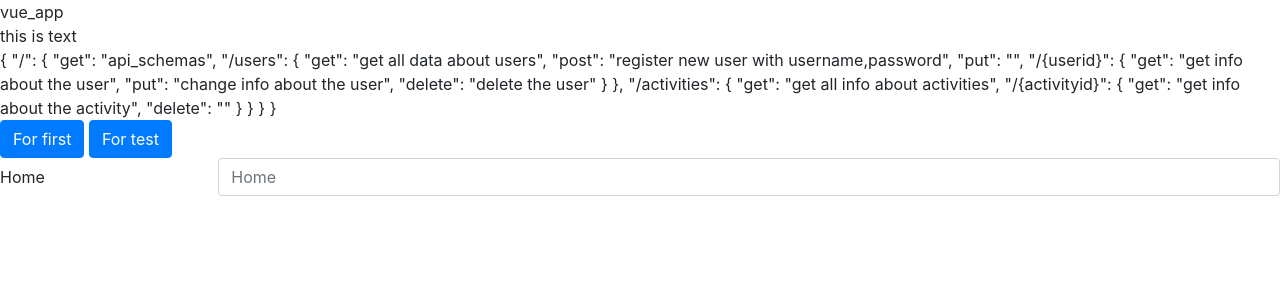
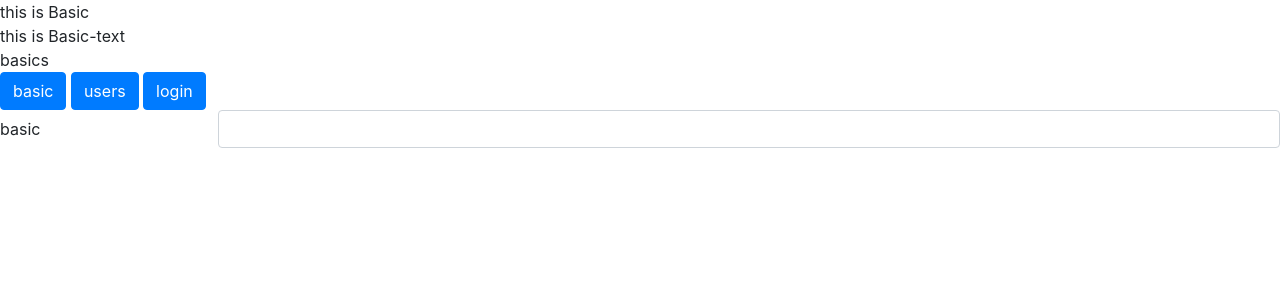
Before and after one commit to HirataYoshiki/scraping_restapi, a FastAPI app: page / in a window 1280 px wide. Shown: the part 56-356 px from the top of the page. Run offline with FastAPI, Linux system fonts and the light colour scheme; some libraries are stand-ins or nearby versions.

Commit message:
Update script.html

```diff
--- a/backend/Routers.py
+++ b/backend/Routers.py
@@ -11,7 +11,6 @@ from controls import Control
 import hashlib
 import datetime
 import os
-import json
 
 router = APIRouter()
 templates = Jinja2Templates(directory=os.path.join(os.path.dirname(__file__),"../frontend/templates"))
@@ -41,11 +40,11 @@ async def api_schemas(request:Request):
         }
     }
 
-    return templates.TemplateResponse("index.html",{"request":request,"text":json.dumps(result,indent = 2)})
+    return templates.TemplateResponse("index.html",{"request":request,"data":"basics"})
 
 @router.get('/login',response_class=HTMLResponse)
 async def api_schemas(request:Request):
-    return templates.TemplateResponse("index.html",{"request":request,"text":"login"})
+    return templates.TemplateResponse("index.html",{"request":request,"data":"login"})
 
 
 class RouterUsers:
@@ -54,7 +53,7 @@ class RouterUsers:
         session = Model.get_session()
         query = session.query(Model.User).all()
         #return query
-        return templates.TemplateResponse("index.html",{"request":request,"text":query})
+        return templates.TemplateResponse("index.html",{"request":request,"data":"users"})
 
     @router.post('/users')
     async def add_new_user(user:Scheme.User):
--- a/backend/models/Model.py
+++ b/backend/models/Model.py
@@ -4,7 +4,6 @@ import sqlalchemy
 from sqlalchemy import Boolean, Column, Integer, String, DateTime
 from sqlalchemy.ext.declarative import declarative_base
 from sqlalchemy.orm import sessionmaker
-
 
 url = os.path.join(os.path.dirname(__file__),"test.db")
 DB_URL = f'sqlite:///{url}'
@@ -41,5 +40,6 @@ class User(Base):
     __tablename__ = "users"
 
 
+
 if __name__ == "__main__":
     Base.metadata.create_all(bind=engine)
--- a/backend/schemes/Scheme.py
+++ b/backend/schemes/Scheme.py
@@ -1,11 +1,14 @@
 #RestAPIの入力設計に関するファイル
 from pydantic import BaseModel
 from typing import List
+from dataclasses import dataclass,asdict
+
 
 class Activity(BaseModel):
     url:str = "Enter the Target URL"
     tags:List[str] = [""]
 
+@dataclass
 class User(BaseModel):
     username: str = "Enter Your Name"
     password: str = "Enter The Password"
--- a/frontend/templates/index.html
+++ b/frontend/templates/index.html
@@ -1,17 +1,18 @@
 {% extends "base.html" %}
 {%block body %}
 <div id = "index">
-      [[message]]
+      [[{{data}}.message]]
       <br>
-      [[text]]
+      [[{{data}}.text]]
       <br>
-      {{text}}
+      {{data}}
       <br>
-      <button type="button" class="btn btn-primary"  onclick="location.href = '/'">For first</button>
-      <button type="button" class="btn btn-primary" onclick="location.href = '/login'">For test</button>
+      <button type="button" class="btn btn-primary"  onclick="location.href = '/'">basic</button>
+      <button type="button" class="btn btn-primary" onclick="location.href = '/users'">users</button>
+      <button type="button" class="btn btn-primary" onclick="location.href = '/login'">login</button>
       <form>
             <div class="form-group row">
-                  <label for="inputPassword" class="col-lg-2 col-form-label">[[placeholder]]</label>
+                  <label for="inputPassword" class="col-lg-2 col-form-label">[[{{data}}.placeholder]]</label>
                   <div class="col-sm-10">
                         <input class="form-control" id="inputPassword" v-bind:placeholder="placeholder">
                   </div>
--- a/frontend/templates/script.html
+++ b/frontend/templates/script.html
@@ -14,9 +14,22 @@
             delimiters:['[[',']]'],
             el:"#index",
             data:{
-                  message:"vue_app",
-                  text:"this is text",
-                  placeholder:"Home"
+                  "users":{
+                        message:"this is Users",
+                        text:"this is Users-text",
+                        placeholder:"username"
+                  },
+                  "basics":{
+                        message:"this is Basic",
+                        text:"this is Basic-text",
+                        placeholder:"basic"
+                  },
+                  "login":{
+                        message:"this is Login",
+                        text:"this is Login-text",
+                        placeholder:"login"
+                  }
+
             }
       })
       ;
```
Also changed, not shown: backend/models/test.db.
